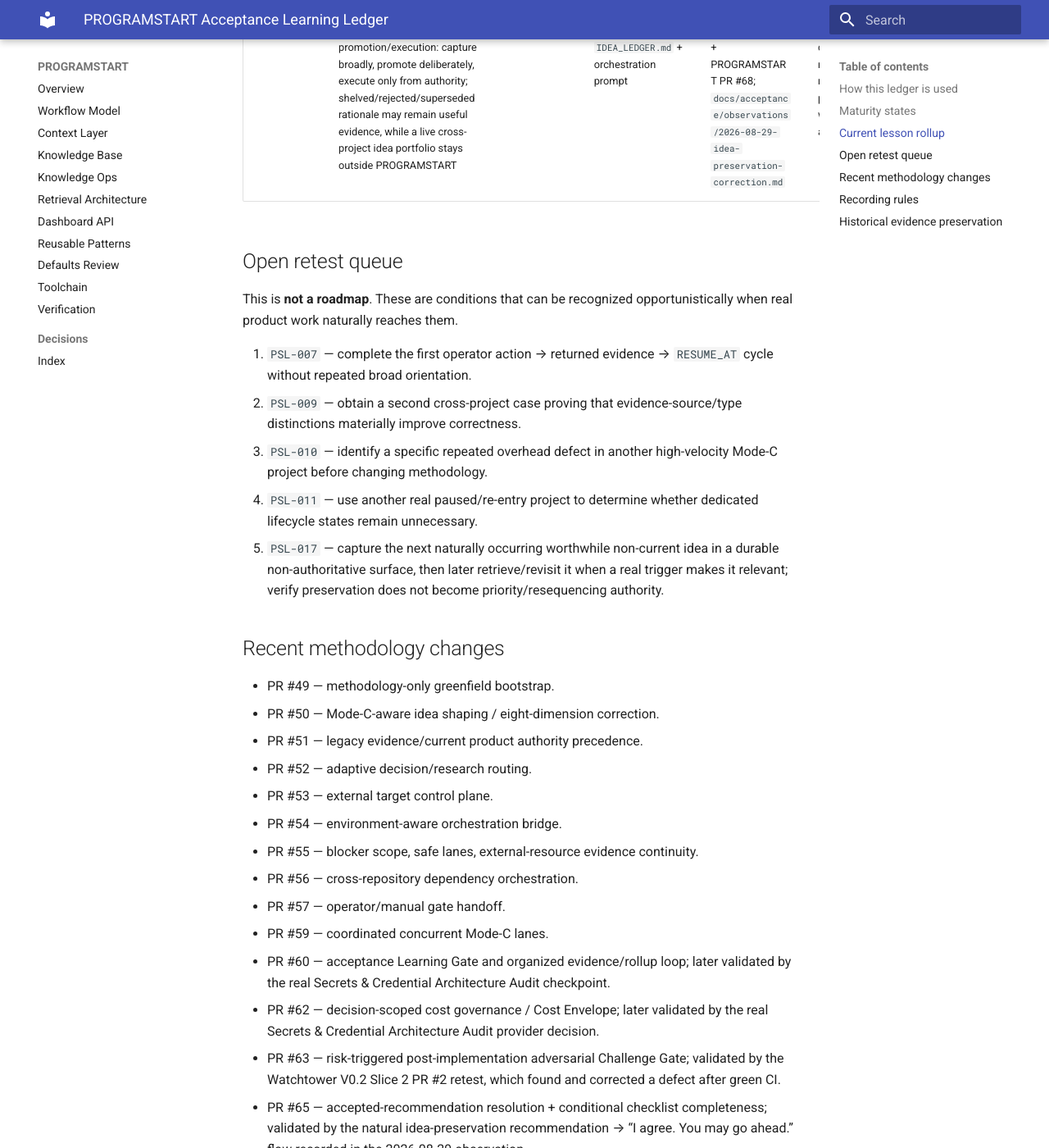
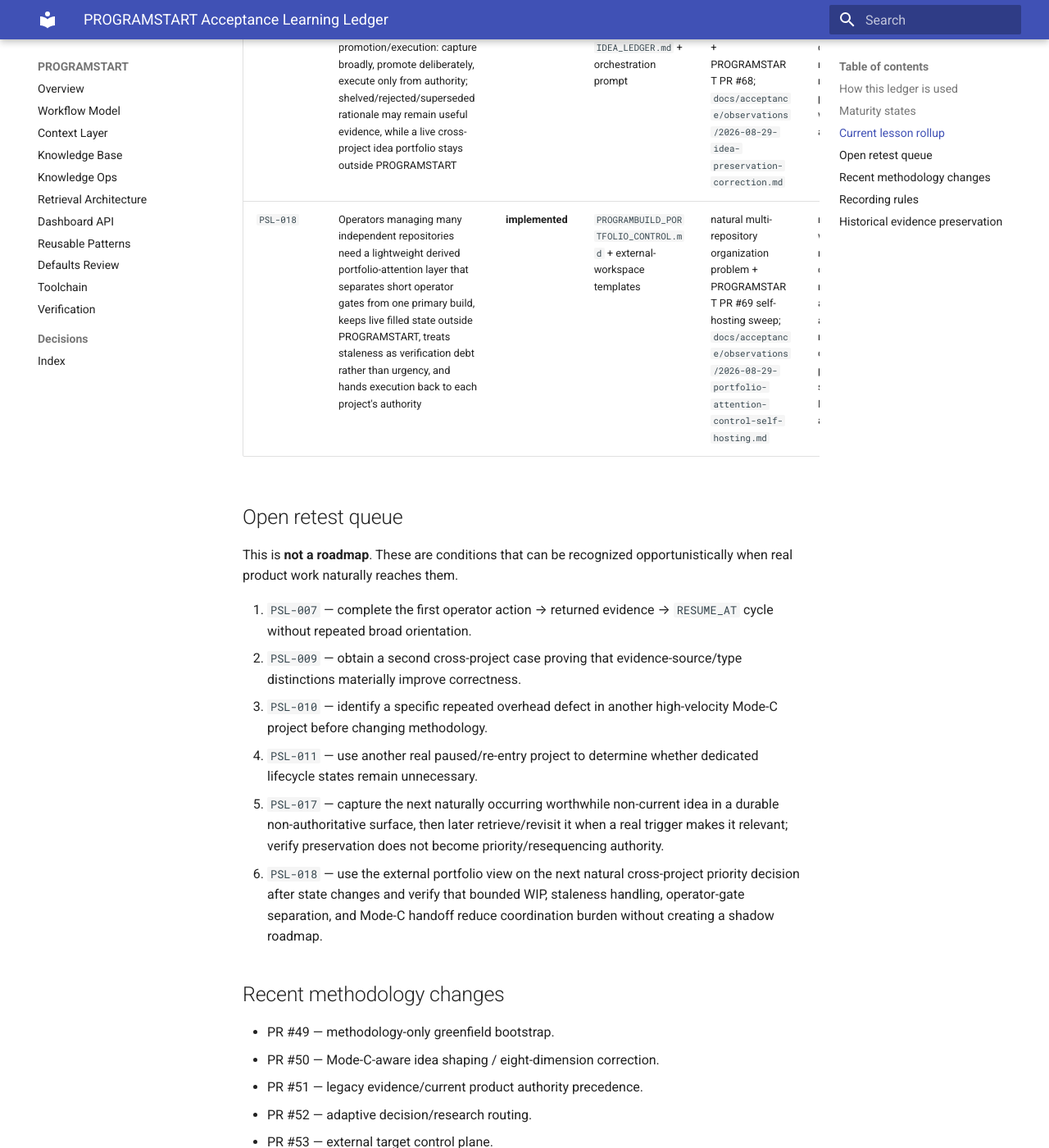
Before and after one commit to GrahamArdent/PROGRAMSTART, an MkDocs documentation site: the page built from docs/PROGRAMSTART_ACCEPTANCE_LEARNING_LEDGER.md, in a window 1280 px wide and 1400 px high, scrolled down 4530 px. Shown: the whole window at 82% size. Built offline with MkDocs 1.6.1 and Material for MkDocs 9.7.7, drawn with Linux system fonts in a browser that asks for light colours; some of the changed text lies outside the part shown.

Commit message:
docs(acceptance): register portfolio attention lesson

```diff
--- a/docs/PROGRAMSTART_ACCEPTANCE_LEARNING_LEDGER.md
+++ b/docs/PROGRAMSTART_ACCEPTANCE_LEARNING_LEDGER.md
@@ -57,6 +57,7 @@ Lesson IDs are stable organizational references, not priority or roadmap numbers
 | `PSL-015` | High-risk completed implementations need a risk-triggered post-implementation adversarial Challenge Gate before merge-ready/closure; inspect the actual implementation and construct a realistic failure sequence rather than relying only on intended design + green current tests | **validated** | `PROGRAMBUILD_CHALLENGE_GATE.md` + Work Packet + orchestration verification | Watchtower V0.2 PR #2 retest: adversarial closure found and corrected a defect after 19 green tests, then reached 22 green tests; `docs/acceptance/observations/2026-08-29-watchtower-challenge-gate-retest.md` | future high-risk closures should continue to challenge actual completed implementations; record counterevidence if activation becomes too broad or fails to protect material invariants |
 | `PSL-016` | Generic operator acceptance of a concrete recommendation must resolve deterministically to execution inside current authority, durable-authority reconciliation then execution, or deferral without resequencing; stronger gates remain independent, actual contradictory evidence wins, and applicable checklist obligations must be actively reconciled without turning checklists into scope/strategy | **validated** | Planning Operating Model + Work Packet + orchestration prompt + execution checklist | PR #65 implementation → natural Planning Projects acceptance “I agree. You may go ahead.” correctly resolved as `reconcile_authority_then_execute` for the idea-preservation methodology change; `docs/acceptance/observations/2026-08-29-idea-preservation-correction.md` | future generic acceptances with a different disposition, contradicted premise, or stronger gate should remain available as counterevidence/revalidation opportunities |
 | `PSL-017` | Worthwhile ideas need cheap durable non-authoritative preservation separate from promotion/execution: capture broadly, promote deliberately, execute only from authority; shelved/rejected/superseded rationale may remain useful evidence, while a live cross-project idea portfolio stays outside PROGRAMSTART | **implemented** | Planning Operating Model + Idea Intake + optional `IDEA_LEDGER.md` + orchestration prompt | Planning Projects capture-audit correction + PROGRAMSTART PR #68; `docs/acceptance/observations/2026-08-29-idea-preservation-correction.md` | next natural project/workspace idea that is worth preserving but not current work: capture it, later retrieve/revisit it when relevant, and prove it can be promoted/rejected/shelved without silently resequencing active authority |
+| `PSL-018` | Operators managing many independent repositories need a lightweight derived portfolio-attention layer that separates short operator gates from one primary build, keeps live filled state outside PROGRAMSTART, treats staleness as verification debt rather than urgency, and hands execution back to each project's authority | **implemented** | `PROGRAMBUILD_PORTFOLIO_CONTROL.md` + external-workspace templates | natural multi-repository organization problem + PROGRAMSTART PR #69 self-hosting sweep; `docs/acceptance/observations/2026-08-29-portfolio-attention-control-self-hosting.md` | next natural “what should we work on?” request after material project-state changes: refresh retained rows cheaply, correct stale assumptions from project authority, keep paused work non-urgent, separate one operator gate from one primary build, and hand the selected project back to Mode C without portfolio authority drift |
 
 ## Open retest queue
 
@@ -67,6 +68,7 @@ This is **not a roadmap**. These are conditions that can be recognized opportuni
 3. `PSL-010` — identify a specific repeated overhead defect in another high-velocity Mode-C project before changing methodology.
 4. `PSL-011` — use another real paused/re-entry project to determine whether dedicated lifecycle states remain unnecessary.
 5. `PSL-017` — capture the next naturally occurring worthwhile non-current idea in a durable non-authoritative surface, then later retrieve/revisit it when a real trigger makes it relevant; verify preservation does not become priority/resequencing authority.
+6. `PSL-018` — use the external portfolio view on the next natural cross-project priority decision after state changes and verify that bounded WIP, staleness handling, operator-gate separation, and Mode-C handoff reduce coordination burden without creating a shadow roadmap.
 
 ## Recent methodology changes
 
@@ -85,6 +87,7 @@ This is **not a roadmap**. These are conditions that can be recognized opportuni
 - PR #63 — risk-triggered post-implementation adversarial Challenge Gate; validated by the Watchtower V0.2 Slice 2 PR #2 retest, which found and corrected a defect after green CI.
 - PR #65 — accepted-recommendation resolution + conditional checklist completeness; validated by the natural idea-preservation recommendation → “I agree. You may go ahead.” flow recorded in the 2026-08-29 observation.
 - PR #68 — lightweight durable idea preservation / promotion lifecycle (**PSL-017 implemented; real-project retest remains open**).
+- PR #69 — lightweight external portfolio-attention control (**PSL-018 implemented; real cross-project refresh/reselection retest remains open**).
 
 ## Recording rules
 
```
Also changed, not shown: other parts of docs/PROGRAMSTART_ACCEPTANCE_LEARNING_LEDGER.md (+1 -1 lines).
